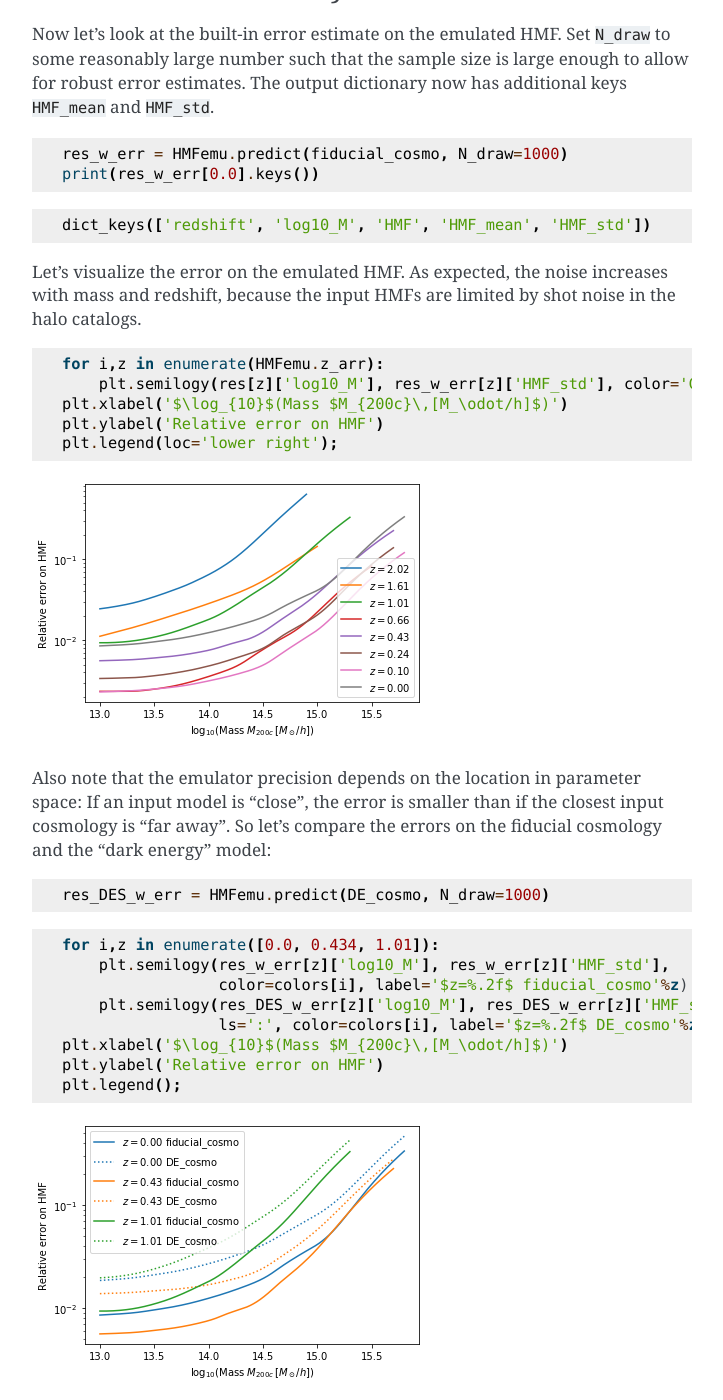
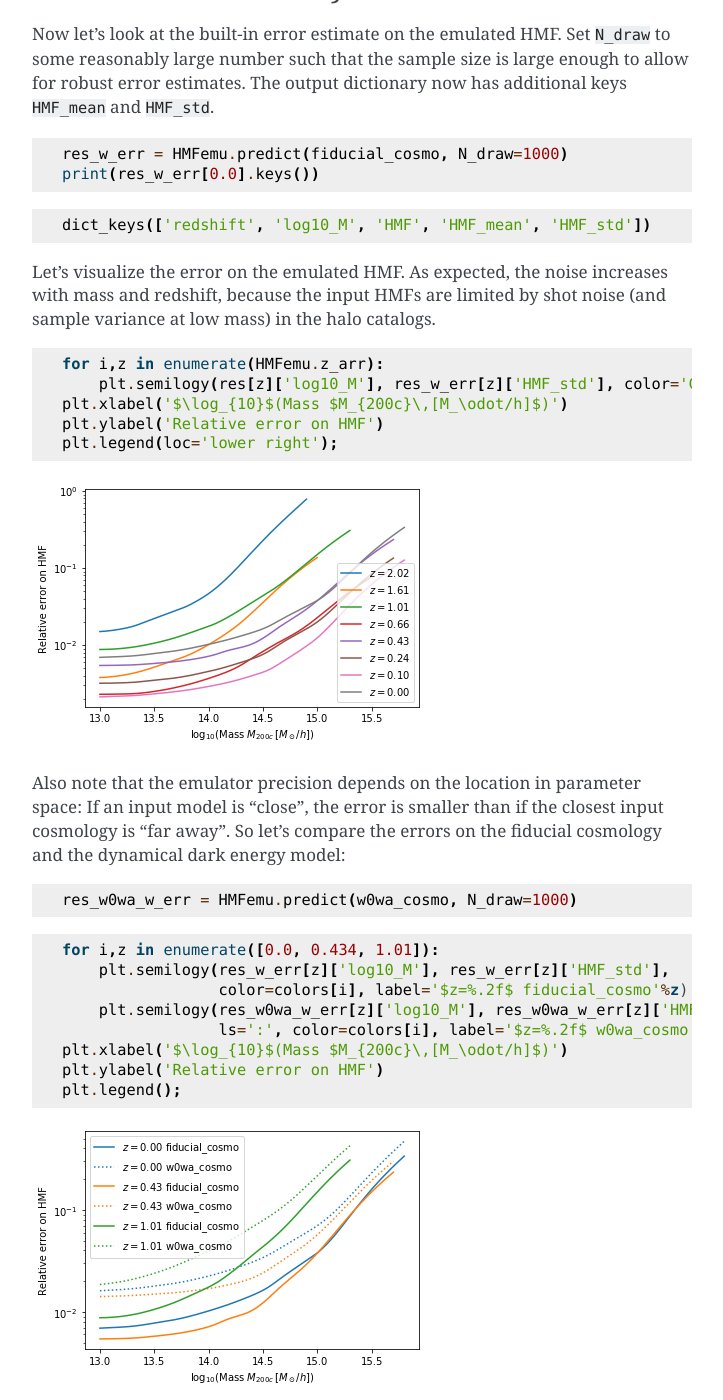
Before and after one commit to SebastianBocquet/MiraTitanHMFemulator, a Sphinx documentation site: the page built from docs/tutorial.rst, in a window 1280 px wide and 1400 px high, scrolled down 4749 px. Shown: the whole window, without its empty margins (388-1111 px from the left). Built offline with Sphinx 7.4.7, drawn with Linux system fonts in a browser that asks for light colours; the version number could not be read and is left out; some of the changed text lies outside the part shown.

Commit message:
typo-level fixes to tutorial

```diff
--- a/docs/index.rst
+++ b/docs/index.rst
@@ -28,7 +28,7 @@
                      {Habib}, Salman and {Lawrence}, Earl and
                      {Uram}, Thomas and {Frontiere}, Nicholas and
                      {Pope}, Adrian and {Finkel}, Hal},
-           title = "{The Mira-Titan Universe III: Emulation of the Halo Mass Function}",
+           title = "{The Mira-Titan Universe. III. Emulation of the Halo Mass Function}",
            year = "2020",}
 
 Feedback, problems, questions
--- a/docs/tutorial.rst
+++ b/docs/tutorial.rst
@@ -153,11 +153,11 @@ redshifts.
 
 
 OK, now we understand the basic concept. Let’s try another cosmology
-with for dark energy just for fun.
+with dynamical dark energy just for fun.
 
 .. code:: ipython3
 
-    DE_cosmo = {'Ommh2': .3*.7**2,
+    w0wa_cosmo = {'Ommh2': .3*.7**2,
                 'Ombh2': .022,
                 'Omnuh2': .0006,
                 'n_s': .96,
@@ -169,14 +169,14 @@ with for dark energy just for fun.
 
 .. code:: ipython3
 
-    res_DE = HMFemu.predict(DE_cosmo)
+    res_w0wa = HMFemu.predict(w0wa_cosmo)
 
 .. code:: ipython3
 
     colors=['C%s'%i for i in range(3)]
     for i,z in enumerate([0.0, 0.434, 1.01]):
         plt.semilogy(res[z]['log10_M'], res[z]['HMF'], color=colors[i], label='$z=%.2f$ fiducial_cosmo'%z)
-        plt.semilogy(res[z]['log10_M'], res_DE[z]['HMF'], color=colors[i], label='$z=%.2f$ DE_cosmo'%z, ls=':')
+        plt.semilogy(res[z]['log10_M'], res_w0wa[z]['HMF'], color=colors[i], label='$z=%.2f$ w0wa_cosmo'%z, ls=':')
     plt.xlabel('$\log_{10}$(Mass $M_{200c}\,[M_\odot/h]$)')
     plt.ylabel('HMF $dn/d\lnM\,[(h/\\mathrm{Mpc})^3]$')
     plt.legend();
@@ -287,7 +287,7 @@ now has additional keys ``HMF_mean`` and ``HMF_std``.
 
 Let’s visualize the error on the emulated HMF. As expected, the noise
 increases with mass and redshift, because the input HMFs are limited by
-shot noise in the halo catalogs.
+shot noise (and sample variance at low mass) in the halo catalogs.
 
 .. code:: ipython3
 
@@ -305,19 +305,19 @@ shot noise in the halo catalogs.
 Also note that the emulator precision depends on the location in
 parameter space: If an input model is “close”, the error is smaller than
 if the closest input cosmology is “far away”. So let’s compare the
-errors on the fiducial cosmology and the “dark energy” model:
+errors on the fiducial cosmology and the dynamical dark energy model:
 
 .. code:: ipython3
 
-    res_DES_w_err = HMFemu.predict(DE_cosmo, N_draw=1000)
+    res_w0wa_w_err = HMFemu.predict(w0wa_cosmo, N_draw=1000)
 
 .. code:: ipython3
 
     for i,z in enumerate([0.0, 0.434, 1.01]):
         plt.semilogy(res_w_err[z]['log10_M'], res_w_err[z]['HMF_std'],
                      color=colors[i], label='$z=%.2f$ fiducial_cosmo'%z)
-        plt.semilogy(res_DES_w_err[z]['log10_M'], res_DES_w_err[z]['HMF_std'],
-                     ls=':', color=colors[i], label='$z=%.2f$ DE_cosmo'%z)
+        plt.semilogy(res_w0wa_w_err[z]['log10_M'], res_w0wa_w_err[z]['HMF_std'],
+                     ls=':', color=colors[i], label='$z=%.2f$ w0wa_cosmo'%z)
     plt.xlabel('$\log_{10}$(Mass $M_{200c}\,[M_\odot/h]$)')
     plt.ylabel('Relative error on HMF')
     plt.legend();
```
Also changed, not shown: other parts of docs/tutorial.rst (+2 -2 lines), docs/_static/tutorial_files/tutorial_16_0.png, docs/_static/tutorial_files/tutorial_20_0.png, docs/_static/tutorial_files/tutorial_31_0.png, docs/_static/tutorial_files/tutorial_34_0.png, docs/_static/tutorial_files/tutorial_36_0.png, tutorial.ipynb.
